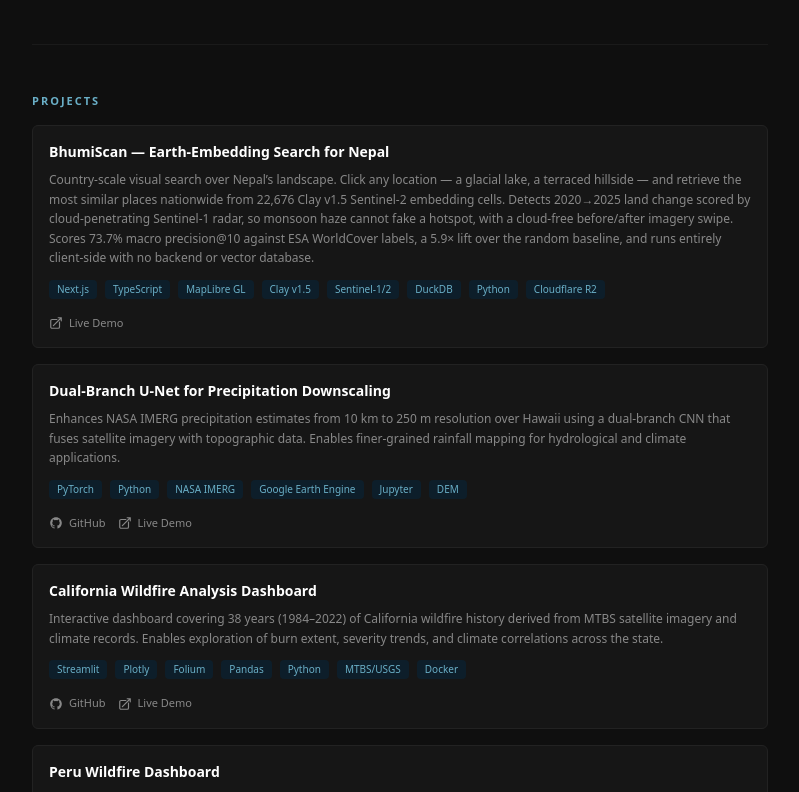
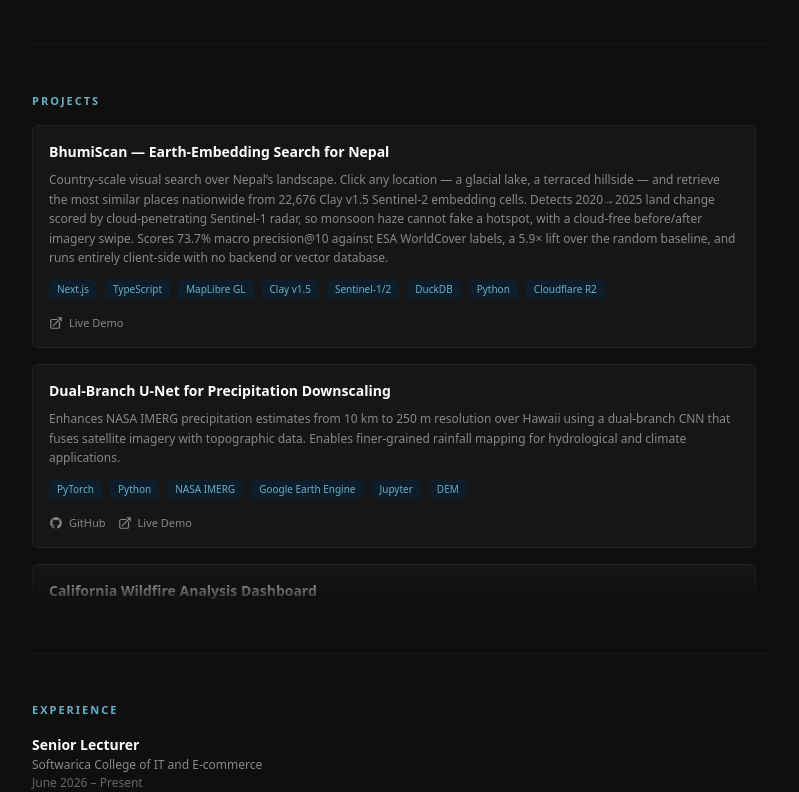
Before and after one commit to bikal3/Portfolio, a Next.js app: page / in a window 1280 px wide. Shown: the part 900-1692 px from the top of the page, without its empty margins (344-1143 px from the left). Built offline with nearby package versions, Linux system fonts and the light colour scheme.

Commit message:
feat: make projects list a fixed-height scroll area
The 8 project cards stretched the page to roughly 1500px. Cap the list at
60vh (360-620px) with its own scrollbar so the section stays a fixed block,
with a bottom fade to hint at more content.

```diff
--- a/app/globals.css
+++ b/app/globals.css
@@ -23,6 +23,29 @@ body {
   color: var(--color-text-body);
 }
 
+/* Nested scroll containers (e.g. the projects list) */
+.scroll-area {
+  scrollbar-width: thin;
+  scrollbar-color: var(--color-border-strong) transparent;
+}
+
+.scroll-area::-webkit-scrollbar {
+  width: 6px;
+}
+
+.scroll-area::-webkit-scrollbar-track {
+  background: transparent;
+}
+
+.scroll-area::-webkit-scrollbar-thumb {
+  background-color: var(--color-border-strong);
+  border-radius: 3px;
+}
+
+.scroll-area::-webkit-scrollbar-thumb:hover {
+  background-color: var(--color-accent);
+}
+
 /* Blog prose: teal left border on code blocks */
 .prose :where(pre):not(:where([class~="not-prose"] *)) {
   background-color: #161616;
--- a/components/sections/Projects.tsx
+++ b/components/sections/Projects.tsx
@@ -19,11 +19,12 @@ export default function Projects() {
   return (
     <section id="projects" className="py-12 border-b border-border-subtle">
       <SectionLabel>Projects</SectionLabel>
-      <div className="flex flex-col gap-4">
+      <div className="relative">
+        <div className="scroll-area h-[60vh] min-h-[360px] max-h-[620px] overflow-y-auto overscroll-contain flex flex-col gap-4 pr-3 pb-6">
           {projects.map((project) => (
             <div
               key={project.title}
-            className="bg-surface border border-border-strong rounded-md p-4 transition-all hover:border-accent hover:bg-[#0d1e2a]"
+              className="bg-surface border border-border-strong rounded-md p-4 shrink-0 transition-all hover:border-accent hover:bg-[#0d1e2a]"
             >
               <h3 className="text-white text-sm font-semibold mb-2">
                 {project.title}
@@ -63,6 +64,9 @@ export default function Projects() {
             </div>
           ))}
         </div>
+        {/* Fade hint that the list keeps going */}
+        <div className="pointer-events-none absolute inset-x-0 bottom-0 h-10 bg-gradient-to-t from-bg to-transparent" />
+      </div>
     </section>
   )
 }
```
Lines whose indentation alone changed are shown as unchanged.
